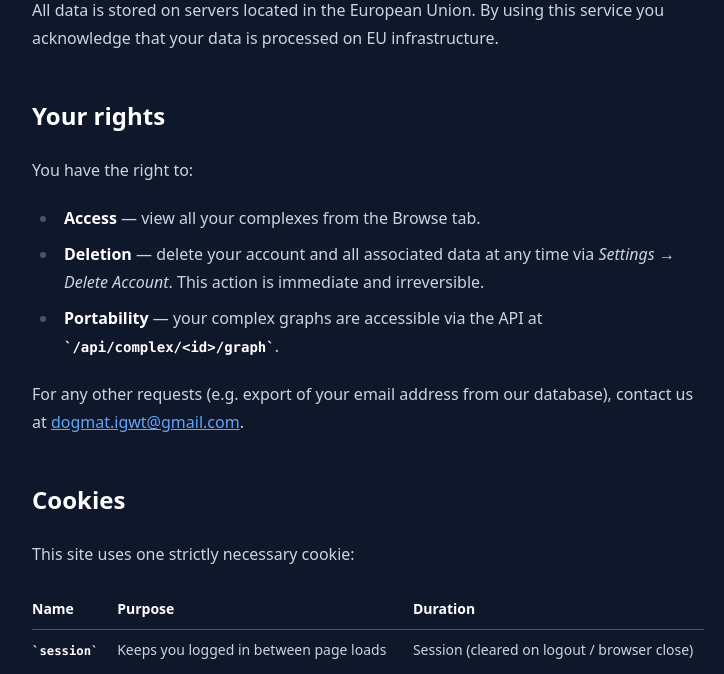
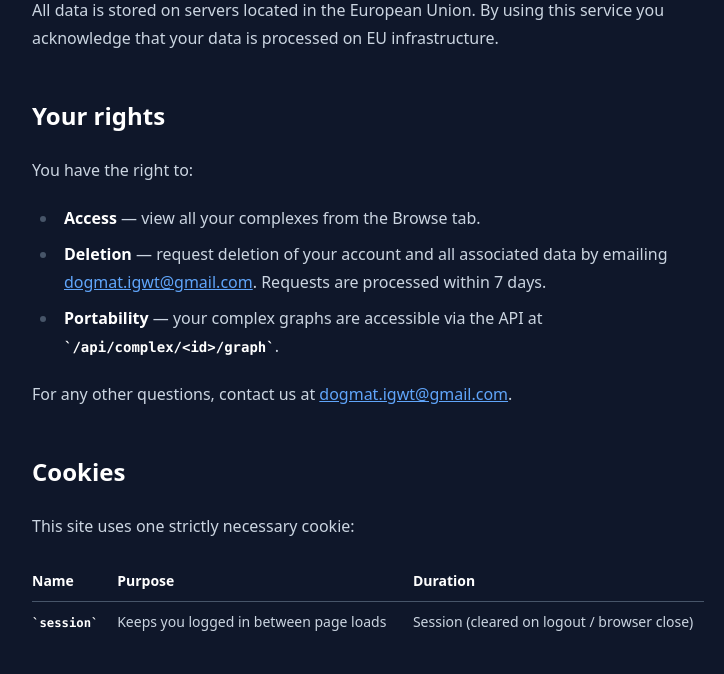
Before and after one commit to Burba-Vladimir/captain_of_industry_planner, a Python web app: template web_public/templates/privacy.html in a window 1280 px wide. Shown: the part 1336-2010 px from the top of the page, without its empty margins (272-996 px from the left). Run offline with Jinja, Linux system fonts and the light colour scheme; the template is opened without the code that fills it, so the values that code supplies are empty; some libraries are stand-ins or nearby versions.

Commit message:
fix: remove nonexistent 'Delete Account' button reference from privacy page
Replaced 'Settings → Delete Account' (which doesn't exist) with
'email us at ... requests processed within 7 days' in both EN and RU.

Co-Authored-By: Claude Sonnet 4.6 <noreply@anthropic.com>

```diff
--- a/web_public/templates/privacy.html
+++ b/web_public/templates/privacy.html
@@ -88,13 +88,15 @@
     <p>Вы вправе:</p>
     <ul>
       <li><strong>Доступ</strong> — просмотреть все свои комплексы во вкладке Browse.</li>
-      <li><strong>Удаление</strong> — удалить аккаунт и все связанные данные в любое время
-          через <em>Настройки → Удалить аккаунт</em>. Действие немедленное и необратимое.</li>
+      <li><strong>Удаление</strong> — запросить удаление аккаунта и всех связанных данных,
+          написав на
+          <a href="mailto:dogmat.igwt@gmail.com" class="text-blue-400 hover:text-blue-300">dogmat.igwt@gmail.com</a>.
+          Запросы обрабатываются в течение 7 дней.</li>
       <li><strong>Портируемость</strong> — графы ваших комплексов доступны по API:
           <code>/api/complex/&lt;id&gt;/graph</code>.</li>
     </ul>
     <p>
-      По любым другим запросам (например, выгрузка вашего email из базы данных) пишите на
+      По любым другим вопросам пишите на
       <a href="mailto:dogmat.igwt@gmail.com" class="text-blue-400 hover:text-blue-300">dogmat.igwt@gmail.com</a>.
     </p>
 
@@ -182,13 +184,15 @@
     <p>You have the right to:</p>
     <ul>
       <li><strong>Access</strong> — view all your complexes from the Browse tab.</li>
-      <li><strong>Deletion</strong> — delete your account and all associated data at any time
-          via <em>Settings → Delete Account</em>. This action is immediate and irreversible.</li>
+      <li><strong>Deletion</strong> — request deletion of your account and all associated data by
+          emailing
+          <a href="mailto:dogmat.igwt@gmail.com" class="text-blue-400 hover:text-blue-300">dogmat.igwt@gmail.com</a>.
+          Requests are processed within 7 days.</li>
       <li><strong>Portability</strong> — your complex graphs are accessible via the API at
           <code>/api/complex/&lt;id&gt;/graph</code>.</li>
     </ul>
     <p>
-      For any other requests (e.g. export of your email address from our database), contact us at
+      For any other questions, contact us at
       <a href="mailto:dogmat.igwt@gmail.com" class="text-blue-400 hover:text-blue-300">dogmat.igwt@gmail.com</a>.
     </p>
 
```
